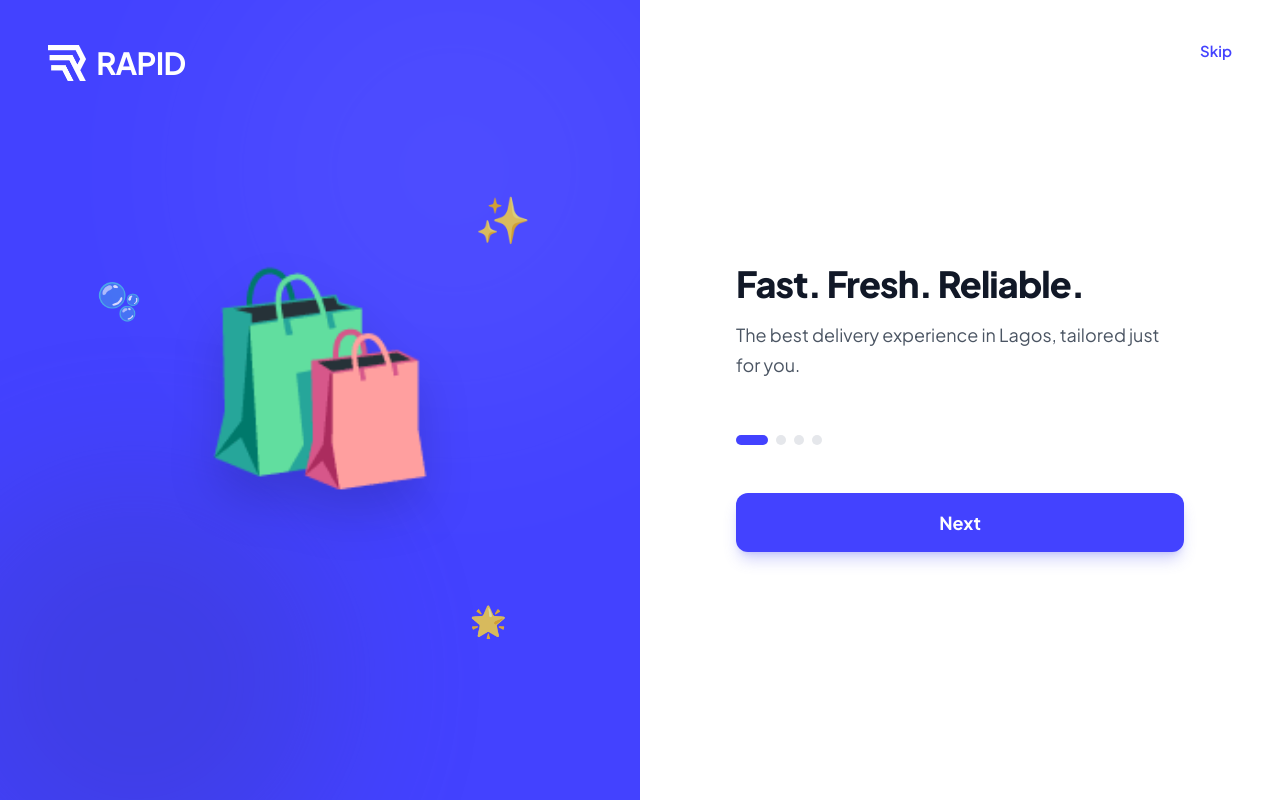
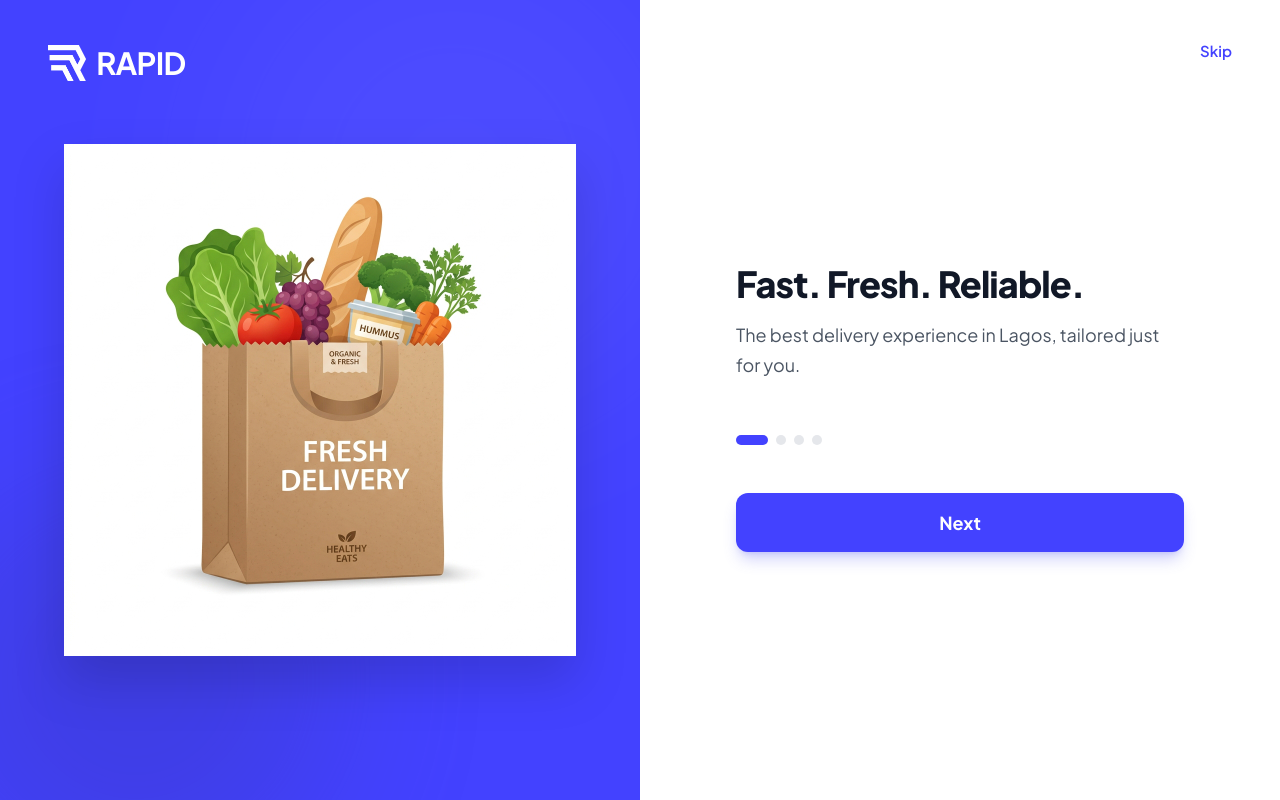
Before and after one commit to sunnydoshlowkee-jpg/Fastrapidapp, a React (Vite) app: page /onboarding/slider in a window 1280 px wide. Built offline with nearby package versions, Linux system fonts and the light colour scheme.

Commit message:
Revert "style: use sleek emoji fallback for onboarding slides instead of vector graphics"
This reverts commit 599d012eb73d738417aa50d4816609eb5978c0c8.

```diff
--- a/src/apps/user/pages/onboarding/Slider.jsx
+++ b/src/apps/user/pages/onboarding/Slider.jsx
@@ -6,6 +6,7 @@ const slides = [
   {
     title: 'Fast. Fresh. Reliable.',
     emoji: '🛍️',
+    img: '/slide1-hero.png',
     description: 'The best delivery experience in Lagos, tailored just for you.',
     decorations: (
       <>
@@ -18,6 +19,7 @@ const slides = [
   {
     title: 'Order in seconds',
     emoji: '📱',
+    img: '/slide2-hero.png',
     description: 'Experience fast checkout and secure payments with card or cash.',
     decorations: (
       <>
@@ -30,6 +32,7 @@ const slides = [
   {
     title: 'Track your delivery live',
     emoji: '🛵',
+    img: '/slide3-hero.png',
     description: 'Stay updated with real-time tracking from the kitchen to your doorstep.',
     decorations: (
       <>
@@ -41,6 +44,7 @@ const slides = [
   {
     title: 'Find vendors near you',
     emoji: '🗺️',
+    img: '/slide4-hero.png',
     description: 'Browse the best restaurants and local shops in your neighborhood.',
     decorations: (
       <>
@@ -85,13 +89,10 @@ export default function Slider() {
           {slide.img ? (
             <img src={slide.img} alt={slide.title} className="w-full h-auto object-contain drop-shadow-2xl hover:scale-105 transition-transform duration-700" />
           ) : (
-            <div className="relative inline-block mt-20" key={currentSlide}>
-              <span className="text-[200px] animate-[bounce_3s_ease-in-out_infinite] block drop-shadow-2xl relative z-10">
+            <div className="relative inline-block">
+              <span className="text-[200px] animate-[bounce_3s_ease-in-out_infinite] block drop-shadow-2xl">
                 {slide.emoji}
               </span>
-              <div className="absolute inset-0 z-0 scale-150 opacity-80 pointer-events-none">
-                {slide.decorations}
-              </div>
             </div>
           )}
         </div>
```
